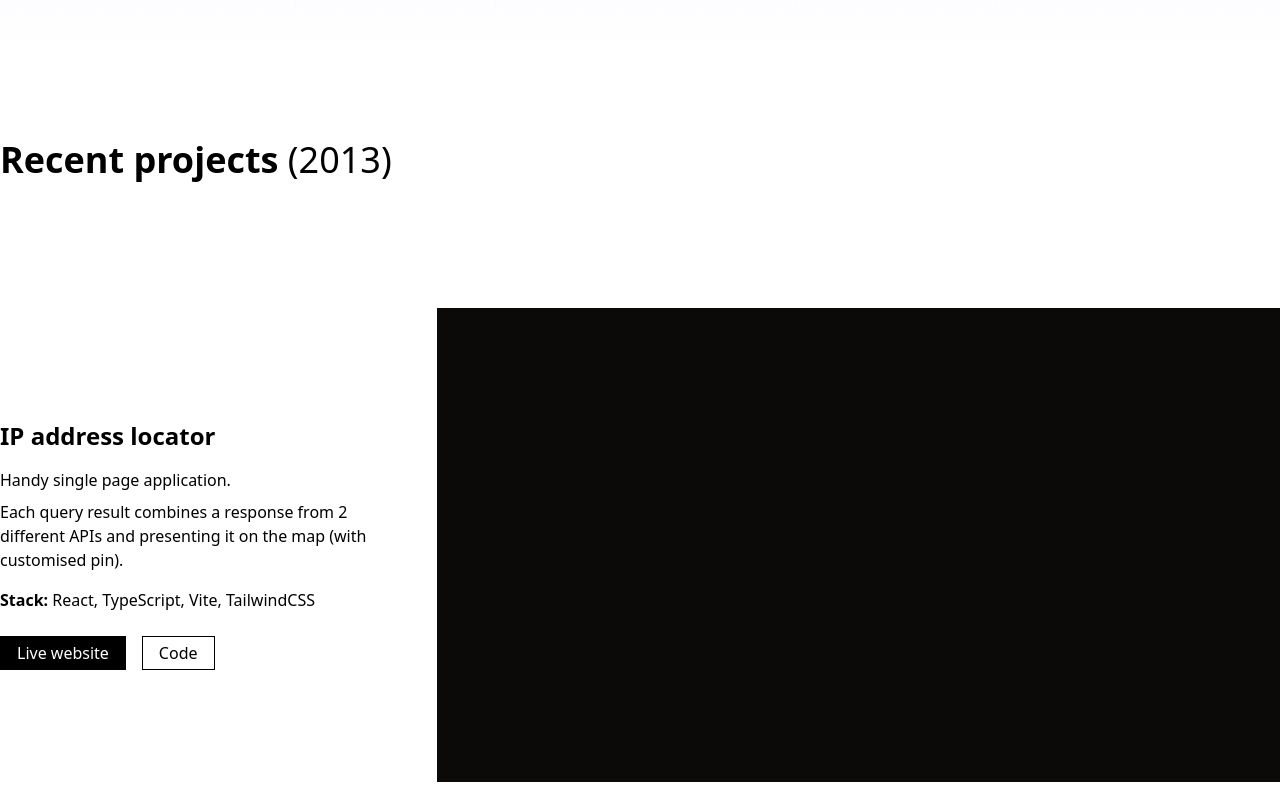
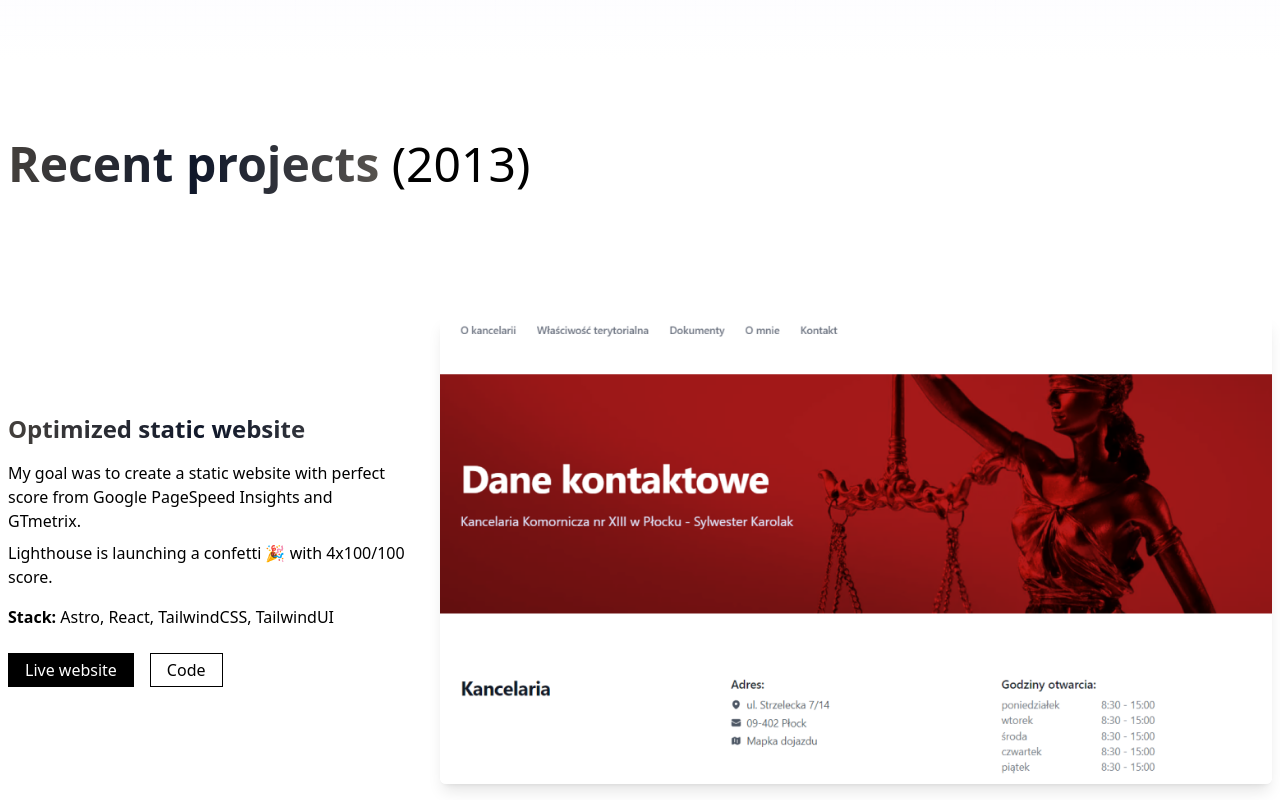
Before and after one commit to kkulek/kulka_dev, an Astro site: page / in a window 1280 px wide. Shown: the part 740-1540 px from the top of the page. Built offline with nearby package versions, Linux system fonts and the light colour scheme; Astro itself is replaced by a stand-in of ours.

Commit message:
added pictures, paddings and tsx

```diff
--- a/src/components/Projects.astro
+++ b/src/components/Projects.astro
@@ -1,11 +1,12 @@
 ---
 import Button from "./reusables/Button.astro";
 import { recentProjects, earlyProjects } from "../data/projects";
+import ImageAnimated from "./reusables/ImageAnimated";
 
 type Project = {
 	title: string;
 	description: string[];
-	live: string;
+	link: string;
 	repo: string;
 	tech: string[];
 	img?: string;
@@ -13,18 +14,21 @@ type Project = {
 ---
 
 <section class="pb-32">
-	<h2 class="ml-4 lg:ml-0 text-4xl font-bold mb-32">
-		Recent projects <span class="font-normal">(2013)</span>
+	<h2 class="ml-4 lg:ml-0 text-3xl sm:text-4xl md:text-5xl font-bold mb-12 lg:mb-32">
+		<span class="textGradient">Recent projects</span>
+		<span class="font-light">(2013)</span>
 	</h2>
 	<div class="space-y-32">
 		{
 			recentProjects.map((item: Project) => (
 				<div class="grid grid-cols-1 lg:grid-cols-3 gap-4 md:gap-8 items-center">
-					<div class="w-full aspect-video bg-stone-950 lg:order-2 lg:col-span-2" />
+					<div class="w-full aspect-video lg:order-2 lg:col-span-2">
+						<ImageAnimated image={item.img} link={item.link} client:visible />
+					</div>
 					<div class="ml-4 lg:ml-0 ">
 						<div class="space-y-6">
 							<div class="space-y-4">
-								<h3 class="text-2xl font-bold">{item.title}</h3>
+								<h3 class="text-2xl font-bold textGradient">{item.title}</h3>
 								<div class="space-y-2 max-w-prose">
 									{item.description.map((desc) => (
 										<p>{desc}</p>
@@ -35,10 +39,10 @@ type Project = {
 								</p>
 							</div>
 							<div class="flex gap-4">
-								<Button href={item.live} primary>
+								<Button href={item.link} primary blank>
 									Live website
 								</Button>
-								<Button href={item.repo}>Code</Button>
+								<Button href={item.repo} blank>Code</Button>
 							</div>
 						</div>
 					</div>
@@ -55,7 +59,9 @@ type Project = {
 			{
 				earlyProjects.map((item) => (
 					<div>
-						<div class="hidden lg:block w-full aspect-video bg-stone-950 border" />
+						<div class="hidden lg:block w-full aspect-video">
+							<ImageAnimated image={item.img} link={item.link} client:idle />
+						</div>
 						<div class="px-4 flex flex-col justify-between h-full max-h-[200px] lg:border border-t-0">
 							<div class="py-2 space-y-4">
 								<h3 class="text-2xl font-bold ">{item.title}</h3>
@@ -66,10 +72,10 @@ type Project = {
 									<span class="font-bold">Stack:</span> {item.tech.join(", ")}
 								</p>
 								<div class="flex gap-4 pb-4">
-									<Button href={item.live} primary>
+									<Button href={item.link} primary blank>
 										Live website
 									</Button>
-									<Button href={item.repo}>Code</Button>
+									<Button href={item.repo} blank>Code</Button>
 								</div>
 							</div>
 						</div>
--- /dev/null
+++ b/src/components/reusables/ImageAnimated.tsx
@@ -0,0 +1,27 @@
+import React from "react";
+import { motion } from "framer-motion";
+
+type ImageProps = {
+	image: string;
+	link: string;
+}
+
+export default function ImageAnimated({ image, link }: ImageProps) {
+
+	return (
+		<motion.div
+			initial={{ opacity: 0, x: 100, y: 0, scale: 0.25 }}
+			animate={{ opacity: 1, x: 0, y: 0, scale: 1 }}
+			transition={{ ease: "easeOut", delay: 0.05, duration: 0.5 }}
+			className="w-full h-full "
+		>
+			<a href={link} target="_blank">
+				<img
+					src={`./projects/${image}.png`}
+					alt={`Project - ${image}`}
+					className="w-full h-full object-cover rounded-md shadow-lg"
+				/>
+			</a>
+		</motion.div>
+	);
+}
--- a/src/data/projects.js
+++ b/src/data/projects.js
@@ -1,32 +1,35 @@
 export const recentProjects = [
-	{
-		title: "IP address locator",
-		description: [
-			"Handy single page application.",
-			"Each query result combines a response from 2 different APIs and presenting it on the map (with customised pin).",
-		],
-		live: "#",
-		repo: "#",
-		tech: ["React", "TypeScript", "Vite", "TailwindCSS"],
-	},
+	// {
+	// 	title: "IP address locator",
+	// 	description: [
+	// 		"Handy single page application.",
+	// 		"Each query result combines a response from 2 different APIs and presenting it on the map (with customised pin).",
+	// 	],
+	// 	live: "#",
+	// 	repo: "#",
+	// 	tech: ["React", "TypeScript", "Vite", "TailwindCSS"],
+	// 	img: "portfolio1",
+	// },
 	{
 		title: "Optimized static website",
 		description: [
 			"My goal was to create a static website with perfect score from Google PageSpeed Insights and GTmetrix.",
 			"Lighthouse is launching a confetti 🎉 with 4x100/100 score.",
 		],
-		live: "#",
-		repo: "#",
+		link: "https://komornikkarolak.pl/",
+		repo: "https://github.com/kkulek/static-website-komornik",
 		tech: ["Astro", "React", "TailwindCSS", "TailwindUI"],
+		img: "optimizedpage",
 	},
 	{
 		title: "Minimalist portfolio ",
 		description: [
 			"The idea: deliver a clean, minimalist and readable portfolio, where Recruiter / Hiring Manager finds everything asap.",
 		],
-		live: "#",
+		link: "#",
 		repo: "#",
-		tech: ["Astro", "TypeScript", "TailwindCSS"],
+		tech: ["Astro", "React", "TypeScript", "Framer Motion", "TailwindCSS"],
+		img: "portfolio",
 	},
 ];
 
@@ -34,23 +37,26 @@ export const earlyProjects = [
 	{
 		title: "Devjobs board",
 		decription: "SPA with routing, dark mode & search functionality.",
-		live: "#",
-		repo: "#",
+		link: "https://sprightly-froyo-135814.netlify.app/",
+		repo: "https://github.com/kkulek/devjobs-web-app",
 		tech: ["React", "TailwindCSS"],
+		img: "devjobs",
 	},
 	{
 		title: "Countries search",
 		decription:
 			"SPA with API content, routing, dark mode & search functionality.",
-		live: "#",
-		repo: "#",
+		link: "https://comforting-salamander-55809d.netlify.app/",
+		repo: "https://github.com/kkulek/countries-search-rest-api",
 		tech: ["React", "TailwindCSS"],
+		img: "countries",
 	},
 	{
 		title: "Static website",
 		decription: "Multi page business website.",
-		live: "#",
-		repo: "#",
+		link: "https://benevolent-llama-1540a9.netlify.app/",
+		repo: "https://github.com/kkulek/scoot-multi-page-website",
 		tech: ["HTML", "JavaScript", "SASS"],
+		img: "staticpage",
 	},
 ];
--- a/src/pages/index.astro
+++ b/src/pages/index.astro
@@ -12,7 +12,7 @@ import { Image } from "@astrojs/image/components";
 <Layout title="Welcome to Astro.">
 	<div class="container mx-auto">
 		<div class="fixed container bg-white shadow-sm z-10">
-			<header class="flex items-center justify-between pt-2">
+			<header class="flex items-center justify-between p-2">
 				<a href="#"> <Image src={logo} alt="Logo" class="h-7 w-fit" /></a>
 				<Navigation />
 			</header>
@@ -26,15 +26,15 @@ import { Image } from "@astrojs/image/components";
 			<div
 				class="container mx-auto h-full flex items-center justify-center relative"
 			>
-				<HeroAnimated client:idle />
+				<HeroAnimated client:load />
 			</div>
 		</div>
 
-		<div class="container mx-auto pt-20" id="projects">
+		<div class="container px-2 mx-auto pt-20 overflow-hidden" id="projects">
 			<Projects />
 		</div>
 		<div class="bg-stone-950">
-			<div class="container mx-auto py-20 space-y-20" id="about">
+			<div class="container px-2 mx-auto py-20 space-y-20" id="about">
 				<About />
 				<Contact />
 			</div>
--- a/src/styles/base.css
+++ b/src/styles/base.css
@@ -4,6 +4,6 @@
 
 @layer utilities {
     .textGradient {
-        @apply bg-clip-text text-transparent bg-gradient-to-r from-stone-800 via-slate-800 to-stone-950;
+        @apply bg-clip-text text-transparent bg-gradient-to-r from-stone-700 via-slate-900 to-stone-600;
     }
 }
```
Also changed, not shown: public/projects/countries.png (added), public/projects/devjobs.png (added), public/projects/optimizedpage.png (added), public/projects/portfolio.png (added), public/projects/staticpage.png (added), src/components/HeroAnimated.tsx (renamed from src/components/HeroAnimated.jsx).
